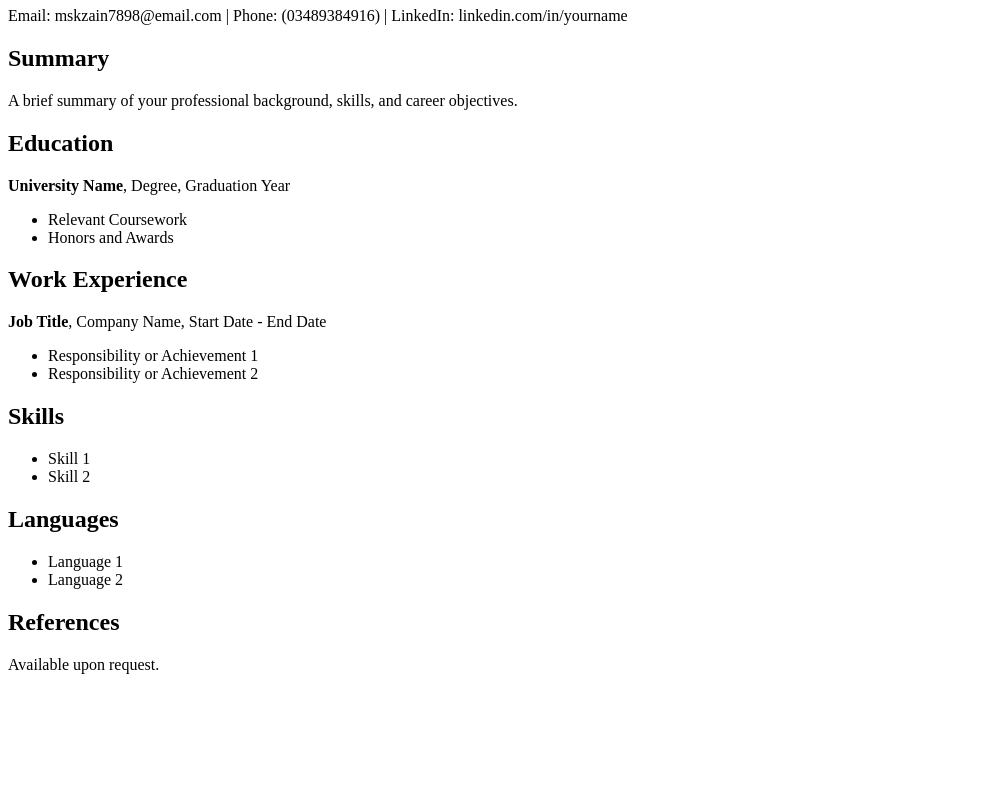
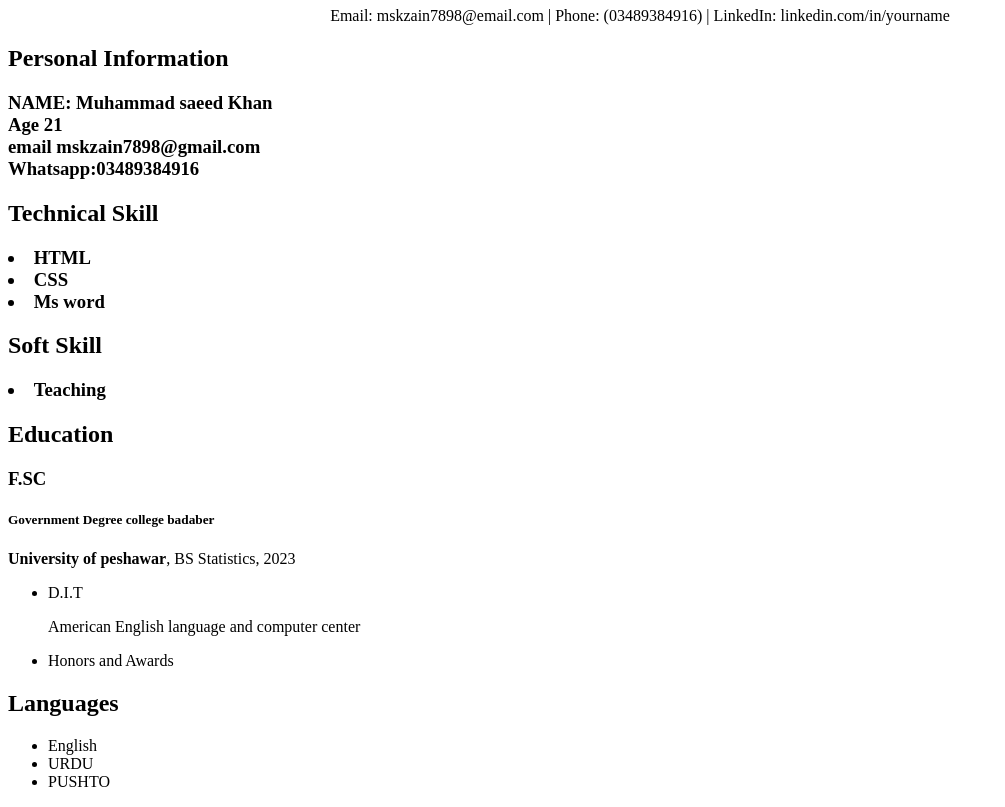
Before and after one commit to MUHAMMA-saeed56/professional-cv, a plain HTML site: page index.html in a window 1280 px wide. Shown: the part 99-906 px from the top of the page, without its empty margins (0-1005 px from the left). Before the commit the page ends 800 px from the top, so only its background shows below. Drawn offline with Linux system fonts and the light colour scheme.

Commit message:
coding for proffesional cv

```diff
--- a/index.html
+++ b/index.html
@@ -2,57 +2,58 @@
 <html>
 <head>
     <title>Your Name - Curriculum Vitae</title>
+     <title> Image Tage </title>
 </head>
 <body>
-   <img src="" alt="" srcset="">
+   <img .src= "IMG_20230814_101504_663.jpg/">
 
     <header>
-        <h1>Muhammad Saeed Khan</h1>
-        <p>Email: mskzain7898@email.com | Phone: (03489384916) | LinkedIn: linkedin.com/in/yourname</p>
+        <h1 align= "center" >Muhammad Saeed Khan</h1>
+        <p align="center">Email: mskzain7898@email.com | Phone: (03489384916) | LinkedIn: linkedin.com/in/yourname</p>
     </header>
 
     <section>
-        <h2>Summary</h2>
-        <p>A brief summary of your professional background, skills, and career objectives.</p>
+        <h2>Personal Information<h3><strong>NAME</strong>: Muhammad saeed Khan <br>
+       <strong> Age</strong> 21 <br><strong> email</strong> mskzain7898@gmail.com <br>
+        <strong> Whatsapp</strong>:03489384916
+
+        </h3></h2>
+
+        <h2>Technical Skill
+            <h3>
+            <li> HTML <br></li>
+            <li>CSS </li>
+            <li>Ms word </li>
+            </h3> </h2>
+        <h2>Soft Skill
+            <h3><li>Teaching</li></h3>
+        </h2>
     </section>
 
     <section>
-        <h2>Education</h2>
-        <p><strong>University Name</strong>, Degree, Graduation Year</p>
+        <h2>Education <h3> F.SC<h5>Government Degree college badaber </h5></h3></h2>
+        <p><strong>University of peshawar</strong>, BS Statistics, 2023 </p>
         <ul>
-            <li>Relevant Coursework</li>
+            <li> D.I.T
+            <p> American English language and computer center </p>
+
+            </li>
             <li>Honors and Awards</li>
         </ul>
     </section>
 
-    <section>
-        <h1>Work Experience</h1>
-        <p><strong>Job Title</strong>, Company Name, Start Date - End Date</p>
-        <ul>
-            <li>Responsibility or Achievement 1</li>
-            <li>Responsibility or Achievement 2</li>
-        </ul>
-    </section>
 
-    <section>
-        <h1>Skills</h1>
-        <ul>
-            <li>Skill 1</li>
-            <li>Skill 2</li>
-        </ul>
-    </section>
+
 
     <section>
         <h1>Languages</h1>
         <ul>
-            <li>Language 1</li>
-            <li>Language 2</li>
+            <li>English</li>
+            <li>URDU</li>
+            <li>PUSHTO</li>
         </ul>
     </section>
 
-    <section>
-        <h1>References</h1>
-        <p>Available upon request.</p>
-    </section>
+
 </body>
 </html>
```
Also changed, not shown: cv.css (added), my pics.jpg (added), 1 other file.
